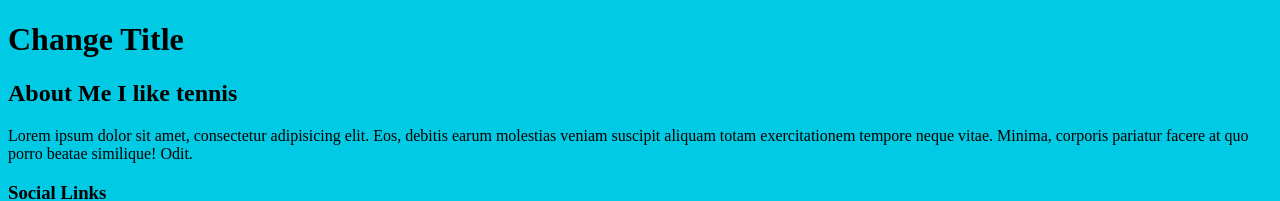
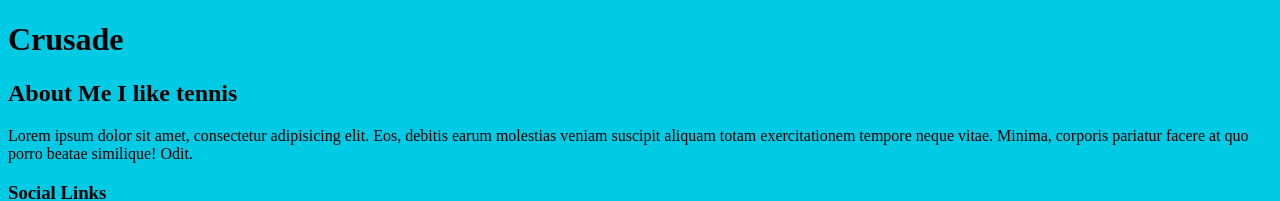
Before and after one commit to zhaojie8388/learningtest, a plain HTML site: page index.html in a window 1280 px wide. Shown: the top 201 px of the page. Drawn offline with Linux system fonts and the light colour scheme.

Commit message:
change title to "Crusade"

```diff
--- a/index.html
+++ b/index.html
@@ -10,7 +10,7 @@
 <body>
 
     <header>
-        <h1>Change Title</h1>
+        <h1>Crusade</h1>
     </header>
 
     <div class="container">
```
